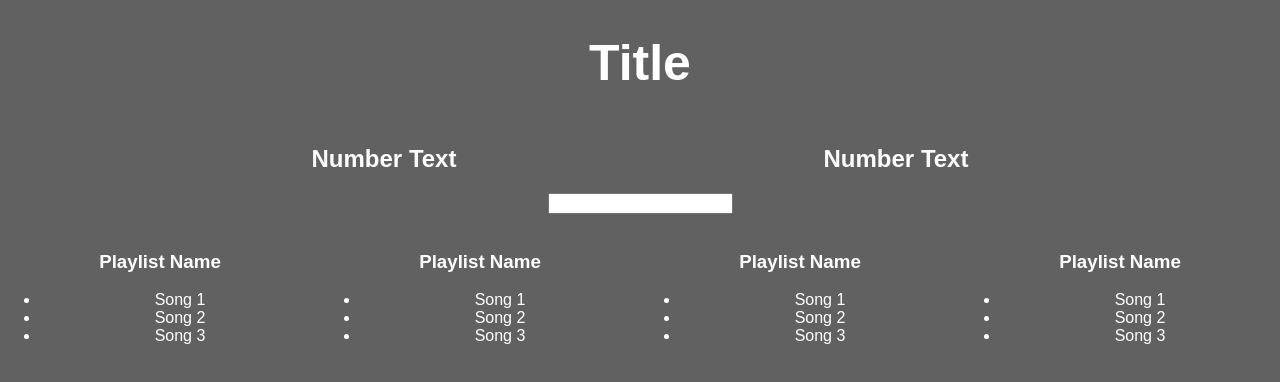
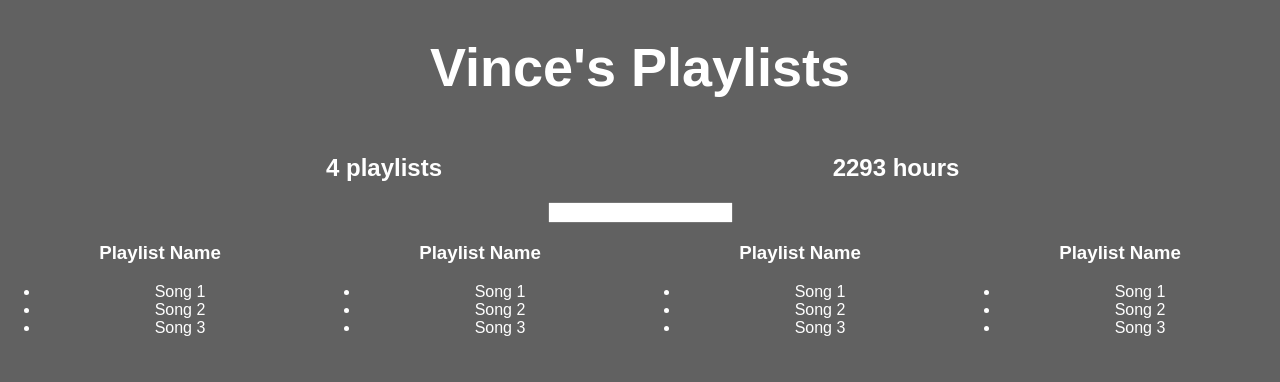
Before and after one commit to dbzvin/better-playlists, a React (Create React App) app: page / in a window 1280 px wide. Shown: the top 382 px of the page. Built offline with nearby package versions, Linux system fonts and the light colour scheme.

Commit message:
added logic

```diff
--- a/src/App.css
+++ b/src/App.css
@@ -1,6 +1,7 @@
 html, body {
   background-color: #616161;
 }
+
 .App {
   text-align: center;
 }
--- a/src/App.js
+++ b/src/App.js
@@ -4,12 +4,64 @@
 let defaultStyle = {
 	color: '#FFF'
 };
-
-class Aggregate extends Component {
+let fakeServerData = {
+	user: {
+		name: 'Vince',
+		playlists: [
+			{
+				name: 'My favorites',
+				songs: [
+					{name: 'Beat It', duration: 4613},
+					{name: 'Cannelloni Makaroni', duration: 78231},
+					{name: 'Rosa helikopter', duration: 1227}]
+			},
+			{
+				name: 'Discover Weekly',
+				songs: [
+					{name: 'Le song', duration: 1712},
+					{name: 'The song', duration: 12051},
+					{name: 'Sangan', duration: 16170}
+				]
+			},
+			{
+				name: 'Another playlist - the best!',
+				songs: [
+					{name: 'Le song',  duration: 1461},
+					{name: 'The song',  duration: 1460},
+					{name: 'Sangen', duration: 6109}
+				]
+			},
+			{
+				name: 'Playlist - yeah!',
+				songs: [
+					{name: 'Le song',  duration: 5610},
+					{name: 'The song',  duration: 6810},
+					{name: 'Sangan', duration: 2100}
+				]
+			}
+		]
+	}
+};
+class PlaylistCounter extends Component {
 	render() {
 		return (
 			<div style={{ ...defaultStyle, width: "40%", display: 'inline-block' }}>
-				<h2 style={defaultStyle}>Number Text</h2>
+				<h2 style={defaultStyle}>{this.props.playlists.length} playlists</h2>
+			</div>
+		);
+	}
+}
+class HoursCounter extends Component {
+	render() {
+		let allSongs = this.props.playlists.reduce( (songs, eachPlaylist)=>{
+			return songs.concat(eachPlaylist.songs)
+		}, [])
+		let totalDuration = allSongs.reduce((sum, eachSong)=> {
+			return sum + eachSong.duration
+		}, 0)
+		return (
+			<div style={{ ...defaultStyle, width: "40%", display: 'inline-block' }}>
+				<h2>{Math.round(totalDuration/60)} hours</h2>
 			</div>
 		);
 	}
@@ -30,7 +82,7 @@
 	render() {
 		return (
 			<div style={{ ...defaultStyle, display: 'inline-block', width: '25%' }}>
-				<img />
+				{/* <img /> */}
 				<h3>Playlist Name</h3>
 				<ul>
 					<li>Song 1</li>
@@ -43,19 +95,35 @@
 }
 // this is the comment that i decided to add
 class App extends Component {
+	constructor () {
+		super();
+		this.state = {serverData: {}}
+	}
+	componentDidMount () {
+		setTimeout( ()=> {
+			this.setState({serverData: fakeServerData})
+		}, 1000);
+	}
 	render() {
-		let name = 'Vince'
-		let headerStyle = { ...defaultStyle, 'font-size': '50px' }
+		let headerStyle = { ...defaultStyle, 'font-size': '54px' }
 		return (
 			<div className="App">
-				<h1 style={headerStyle}>Title</h1>
-				<Aggregate />
-				<Aggregate />
+				{
+					this.state.serverData.user ?
+					<div>
+						<h1 style={headerStyle}>
+							{this.state.serverData.user.name}'s Playlists
+						</h1>
+						<PlaylistCounter playlists={this.state.serverData.user.playlists} />
+						<HoursCounter playlists={this.state.serverData.user.playlists} />
 				<Filter />
 				<Playlist />
 				<Playlist />
 				<Playlist />
 				<Playlist />
+					</div> :
+					<h1 style={{defaultStyle}}>Loading ...</h1>
+				}
 			</div>
 		);
 	}
```
